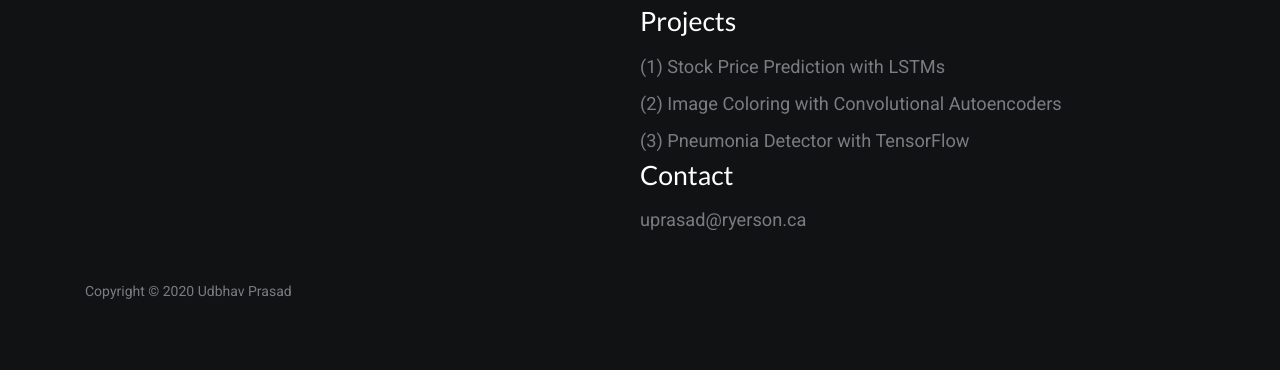
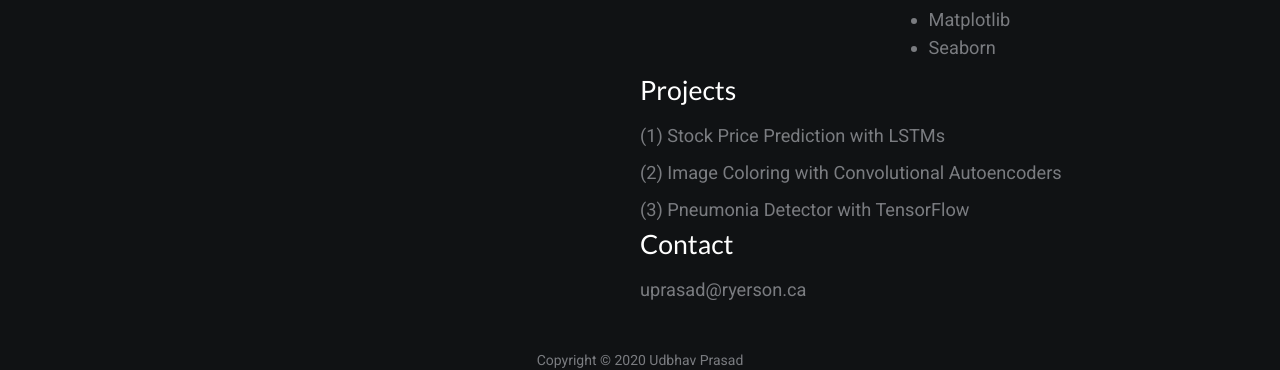
Before and after one commit to UdbhavPrasad072300/Portfolio-Website, a plain HTML site: page index.html in a window 1280 px wide. Shown: the part 663-1033 px from the top of the page. Before the commit the page ends 964 px from the top, so only its background shows below. Drawn offline with nearby package versions, Linux system fonts and the light colour scheme.

Commit message:
Add files via upload

```diff
--- a/assets/css/main.css
+++ b/assets/css/main.css
@@ -1,4 +1,12 @@
 @import url('https://fonts.googleapis.com/css?family=Roboto');
+
+*{
+    box-sizing: border-box;
+}
+
+div {
+    display: block;
+}
 
 .grid-2{
     display: grid;
@@ -33,8 +41,13 @@
     color: #7A7C80;
     text-decoration: none;
 }
-/* section 1 */
+
+footer {
+    text-align: center;
+}
+
 .section-1{
+    width: 100%;
     padding-top: 40vh;
     padding-left: 20vw;
     text-align: center;
@@ -57,8 +70,12 @@
 }
 /* section 2 */
 .section-2{
-    padding-top: 20vh;
-    width: 70%;
+    padding-top: 15vh;
+    width: 85%;
+}
+
+.section-2 li{
+    font-size: 1.3rem;
 }
 
 .section-2 h2{
```
Also changed, not shown: projects/projects.html (added, +15 -0 lines).
